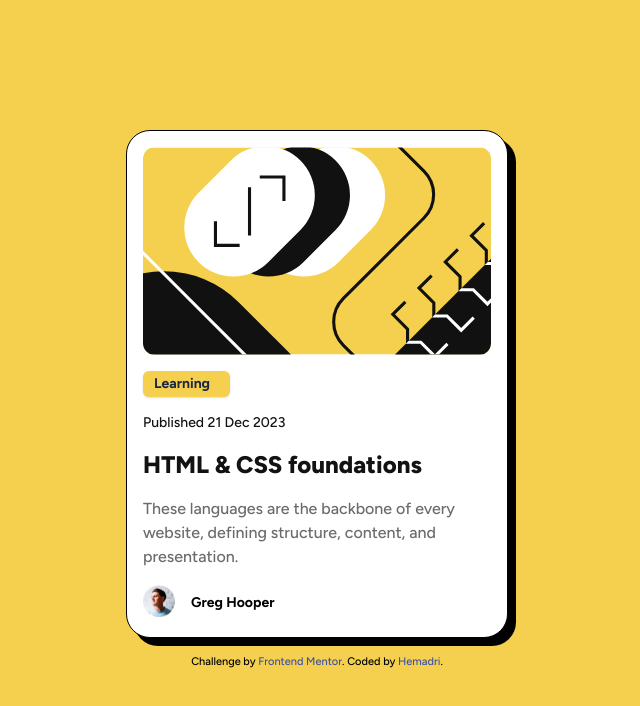
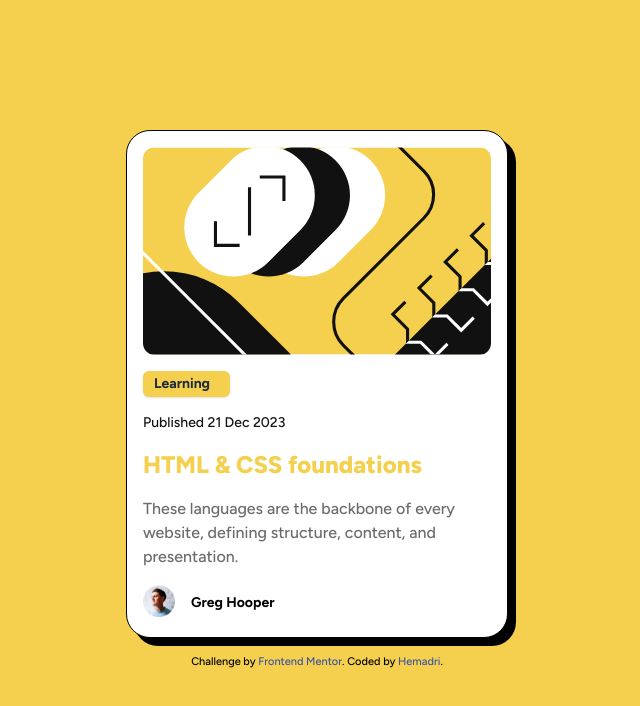
Before and after one commit to hemadrikhandelwal/frontend_mentor_solutions, a plain HTML site: page blog-preview-card/blog-preview-card-main/index.html in a window 1280 px wide. In both pictures the pointer is over the element "HTML & CSS foundations". Shown: the whole page, without its empty margins (323-963 px from the left). Drawn offline with nearby package versions, Linux system fonts and the light colour scheme.

Commit message:
add hover behaviour on blog-title

```diff
--- a/blog-preview-card/blog-preview-card-main/style.css
+++ b/blog-preview-card/blog-preview-card-main/style.css
@@ -36,6 +36,11 @@ body{
     display: block;
 }
 
+h1:hover,h1:focus,h1:active,h1.error{
+    color:var(--color-yellow);
+    cursor: pointer;
+}
+
 
 .attribution { font-size: 11px; text-align: center; margin-top: 1rem;}
 .attribution a { color: hsl(228, 45%, 44%); }
```
